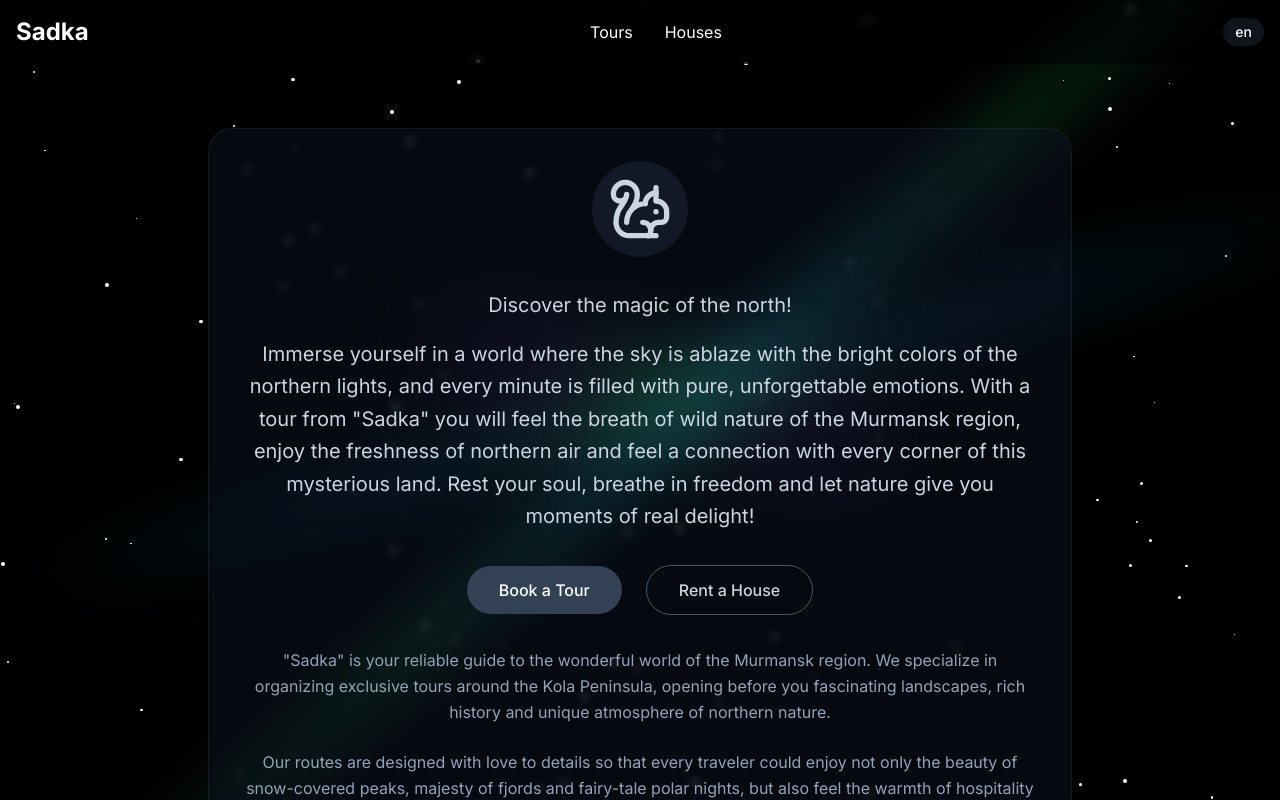
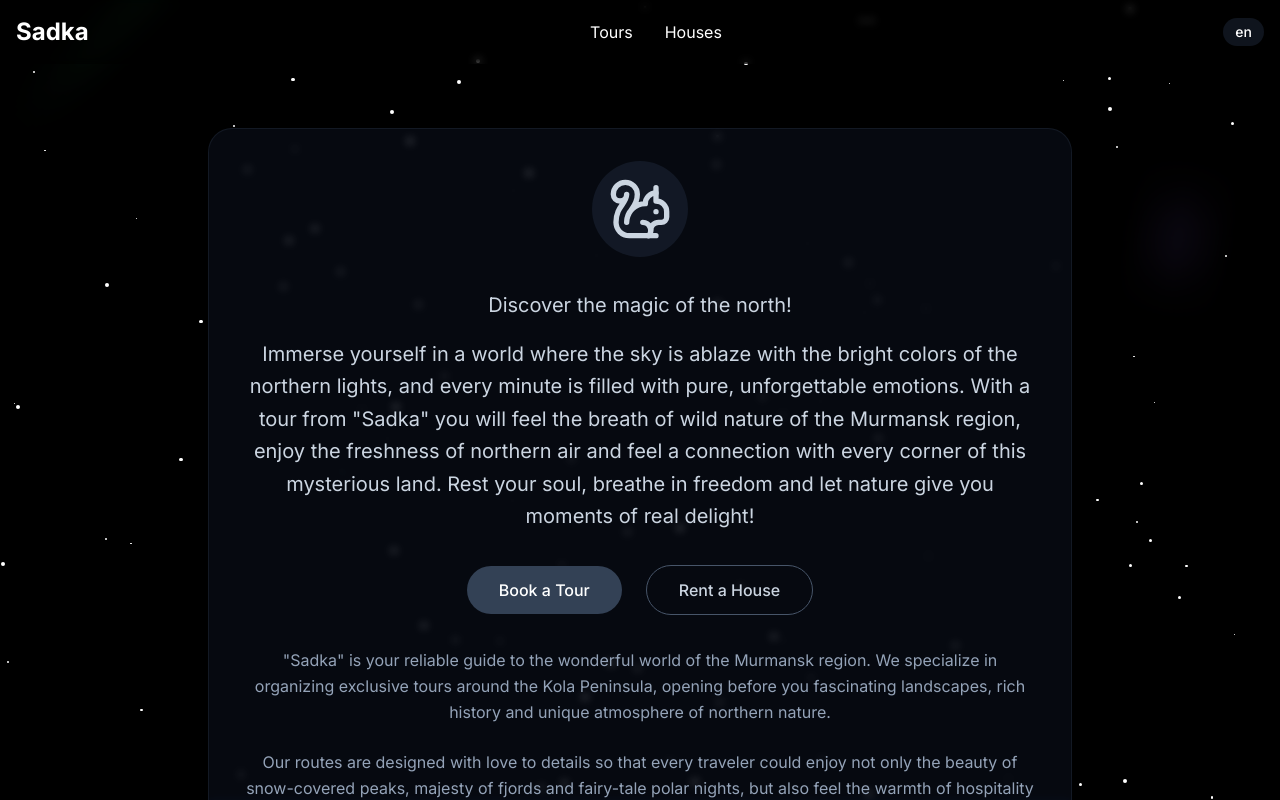
Before and after one commit to ul1dev/twinkling-sky-dreamscape, a React (Vite) app: page /en in a window 1280 px wide. Shown: the top 800 px of the page. Built offline with nearby package versions, Linux system fonts and the light colour scheme.

Commit message:
Improve Aurora Borealis Effect
Refactor the aurora borealis animation to make the lines randomly sized, appearing and disappearing at various locations across the screen with varying line density.

```diff
--- a/src/index.css
+++ b/src/index.css
@@ -14,61 +14,30 @@
   }
 }
 
-@keyframes auroraLong {
-  0% {
-    transform: translate(-50%, -50%) rotate(-45deg) scale(1, 1) skew(0deg);
-    opacity: 0.3;
-  }
-  25% {
-    transform: translate(-45%, -55%) rotate(-40deg) scale(1.2, 0.8) skew(5deg);
-    opacity: 0.6;
-  }
-  50% {
-    transform: translate(-55%, -45%) rotate(-50deg) scale(0.8, 1.1) skew(-5deg);
-    opacity: 0.4;
-  }
-  75% {
-    transform: translate(-45%, -55%) rotate(-42deg) scale(1.1, 0.9) skew(3deg);
-    opacity: 0.5;
-  }
-  100% {
-    transform: translate(-50%, -50%) rotate(-45deg) scale(1, 1) skew(0deg);
-    opacity: 0.3;
-  }
+@keyframes auroraFade {
+  0%, 100% { opacity: 0; }
+  25%, 75% { opacity: 0.5; }
+  50% { opacity: 0.8; }
 }
 
-@keyframes auroraVertical {
-  0% {
-    transform: translate(-50%, -50%) rotate(10deg) scale(1, 1);
-    opacity: 0.2;
-  }
-  33% {
-    transform: translate(-45%, -55%) rotate(15deg) scale(0.9, 1.2);
-    opacity: 0.4;
-  }
-  66% {
-    transform: translate(-55%, -45%) rotate(5deg) scale(1.1, 0.8);
-    opacity: 0.3;
-  }
-  100% {
-    transform: translate(-50%, -50%) rotate(10deg) scale(1, 1);
-    opacity: 0.2;
-  }
+@keyframes aurora1 {
+  0% { transform: translate(-200%, -50%) rotate(-45deg) scaleY(0.5); }
+  100% { transform: translate(200%, -50%) rotate(-45deg) scaleY(0.5); }
 }
 
-@keyframes auroraCurved {
-  0% {
-    transform: translate(-50%, -50%) rotate(-20deg) scale(1, 1) skew(10deg);
-    opacity: 0.3;
-  }
-  50% {
-    transform: translate(-45%, -55%) rotate(-15deg) scale(1.2, 0.9) skew(15deg);
-    opacity: 0.5;
-  }
-  100% {
-    transform: translate(-50%, -50%) rotate(-20deg) scale(1, 1) skew(10deg);
-    opacity: 0.3;
-  }
+@keyframes aurora2 {
+  0% { transform: translate(100%, -100%) rotate(10deg) scaleX(0.2); }
+  100% { transform: translate(-100%, 100%) rotate(10deg) scaleX(0.2); }
+}
+
+@keyframes aurora3 {
+  0% { transform: translate(-150%, 0%) rotate(-30deg) scale(0.3, 0.1); }
+  100% { transform: translate(150%, 0%) rotate(-30deg) scale(0.3, 0.1); }
+}
+
+@keyframes aurora4 {
+  0% { transform: translate(0%, -150%) rotate(60deg) scale(0.4, 0.2); }
+  100% { transform: translate(0%, 150%) rotate(60deg) scale(0.4, 0.2); }
 }
 
 .aurora {
@@ -81,60 +50,128 @@
 
 .aurora__item {
   position: absolute;
-  top: 50%;
-  left: 50%;
-  background: linear-gradient(90deg,
-    rgba(34, 197, 94, 0) 0%,
-    rgba(34, 197, 94, 0.2) 20%,
-    rgba(34, 197, 94, 0.4) 40%,
-    rgba(34, 197, 94, 0.2) 60%,
-    rgba(34, 197, 94, 0) 100%
-  );
   filter: blur(30px);
   transform-origin: center;
 }
 
-/* Long diagonal aurora */
+/* Create multiple aurora items with different properties */
 .aurora__item:nth-child(1) {
-  width: 200vh;
-  height: 10vh;
-  animation: auroraLong 45s infinite;
+  top: 0%;
+  left: 20%;
+  width: 300px;
+  height: 15px;
+  animation:
+    aurora1 20s linear infinite,
+    auroraFade 15s ease-in-out infinite;
   background: linear-gradient(90deg,
     rgba(34, 197, 94, 0) 0%,
-    rgba(34, 197, 94, 0.3) 30%,
-    rgba(14, 165, 233, 0.5) 50%,
-    rgba(34, 197, 94, 0.3) 70%,
+    rgba(34, 197, 94, 0.5) 50%,
     rgba(34, 197, 94, 0) 100%
   );
 }
 
-/* Vertical streaks */
 .aurora__item:nth-child(2) {
-  width: 80vh;
-  height: 15vh;
-  animation: auroraVertical 55s infinite;
-  animation-delay: -15s;
+  top: 30%;
+  right: 10%;
+  width: 500px;
+  height: 20px;
+  animation:
+    aurora2 25s linear infinite,
+    auroraFade 18s ease-in-out infinite 2s;
   background: linear-gradient(90deg,
     rgba(139, 92, 246, 0) 0%,
-    rgba(139, 92, 246, 0.3) 30%,
-    rgba(34, 197, 94, 0.5) 50%,
-    rgba(139, 92, 246, 0.3) 70%,
+    rgba(139, 92, 246, 0.5) 50%,
     rgba(139, 92, 246, 0) 100%
   );
 }
 
-/* Curved streak */
 .aurora__item:nth-child(3) {
-  width: 150vh;
-  height: 8vh;
-  animation: auroraCurved 60s infinite;
-  animation-delay: -30s;
+  top: 60%;
+  left: 40%;
+  width: 400px;
+  height: 12px;
+  animation:
+    aurora3 30s linear infinite,
+    auroraFade 20s ease-in-out infinite 5s;
+  background: linear-gradient(90deg,
+    rgba(14, 165, 233, 0) 0%,
+    rgba(14, 165, 233, 0.5) 50%,
+    rgba(14, 165, 233, 0) 100%
+  );
+}
+
+.aurora__item:nth-child(4) {
+  top: 20%;
+  left: 60%;
+  width: 600px;
+  height: 18px;
+  animation:
+    aurora4 22s linear infinite,
+    auroraFade 16s ease-in-out infinite 3s;
   background: linear-gradient(90deg,
     rgba(34, 197, 94, 0) 0%,
-    rgba(14, 165, 233, 0.3) 30%,
     rgba(34, 197, 94, 0.5) 50%,
-    rgba(14, 165, 233, 0.3) 70%,
+    rgba(34, 197, 94, 0) 100%
+  );
+}
+
+.aurora__item:nth-child(5) {
+  top: 80%;
+  left: 30%;
+  width: 450px;
+  height: 15px;
+  animation:
+    aurora2 28s linear infinite,
+    auroraFade 19s ease-in-out infinite 7s;
+  background: linear-gradient(90deg,
+    rgba(139, 92, 246, 0) 0%,
+    rgba(139, 92, 246, 0.5) 50%,
+    rgba(139, 92, 246, 0) 100%
+  );
+}
+
+.aurora__item:nth-child(6) {
+  top: 40%;
+  right: 20%;
+  width: 350px;
+  height: 10px;
+  animation:
+    aurora3 24s linear infinite,
+    auroraFade 17s ease-in-out infinite 4s;
+  background: linear-gradient(90deg,
+    rgba(14, 165, 233, 0) 0%,
+    rgba(14, 165, 233, 0.5) 50%,
     rgba(14, 165, 233, 0) 100%
+  );
+}
+
+.aurora__item:nth-child(7) {
+  top: 10%;
+  left: 50%;
+  width: 550px;
+  height: 16px;
+  animation:
+    aurora1 26s linear infinite,
+    auroraFade 21s ease-in-out infinite 6s;
+  background: linear-gradient(90deg,
+    rgba(34, 197, 94, 0) 0%,
+    rgba(34, 197, 94, 0.5) 50%,
+    rgba(34, 197, 94, 0) 100%
+  );
+}
+
+.aurora__item:nth-child(8) {
+  top: 70%;
+  right: 40%;
+  width: 400px;
+  height: 14px;
+  animation:
+    aurora4 23s linear infinite,
+    auroraFade 18s ease-in-out infinite 8s;
+  background: linear-gradient(90deg,
+    rgba(139, 92, 246, 0) 0%,
+    rgba(139, 92, 246, 0.5) 50%,
+    rgba(139, 92, 246, 0) 100%
   );
 }
 
```
